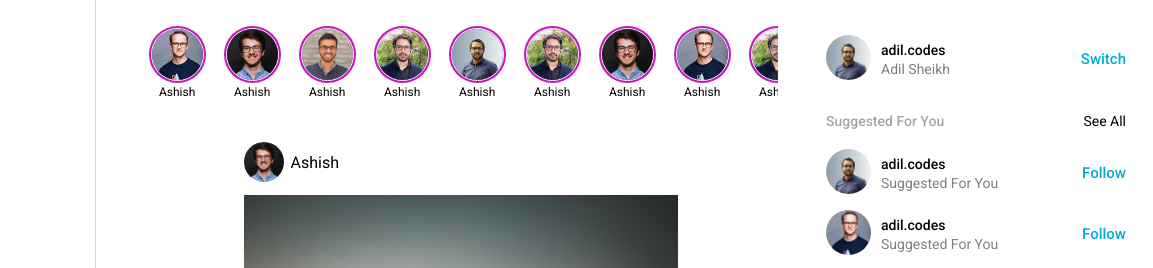
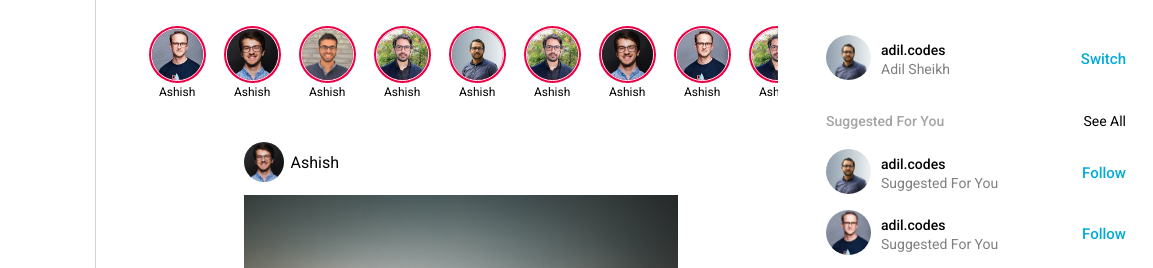
Before and after one commit to adilcodes/Instagram-Home-Page-Clone-CSS-Flexbox, a plain HTML site: page index.html in a window 1280 px wide. Shown: the top 268 px of the page, 127-1280 px from the left. Drawn offline with Linux system fonts and the light colour scheme.

Commit message:
changed the color of the story border

```diff
--- a/asset/css/style.css
+++ b/asset/css/style.css
@@ -116,7 +116,7 @@
     height: 57px;
     border-radius: 50%;
     background: rgb(248, 245, 34);
-    background: radial-gradient(circle, rgba(248, 245, 34, 1) 0%, rgba(160, 38, 250, 1) 52%, rgba(255, 0, 48, 1) 100%);
+    background: radial-gradient(circle, rgba(248, 245, 34, 1) 0%, rgb(224, 0, 79) 52%, rgba(255, 0, 48, 1) 100%);
     display: flex;
     justify-content: center;
     align-items: center;
```
